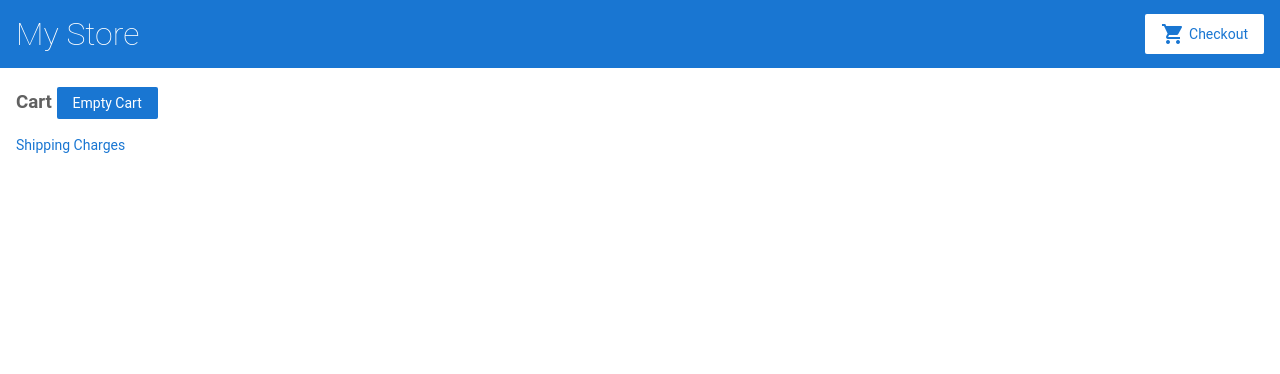
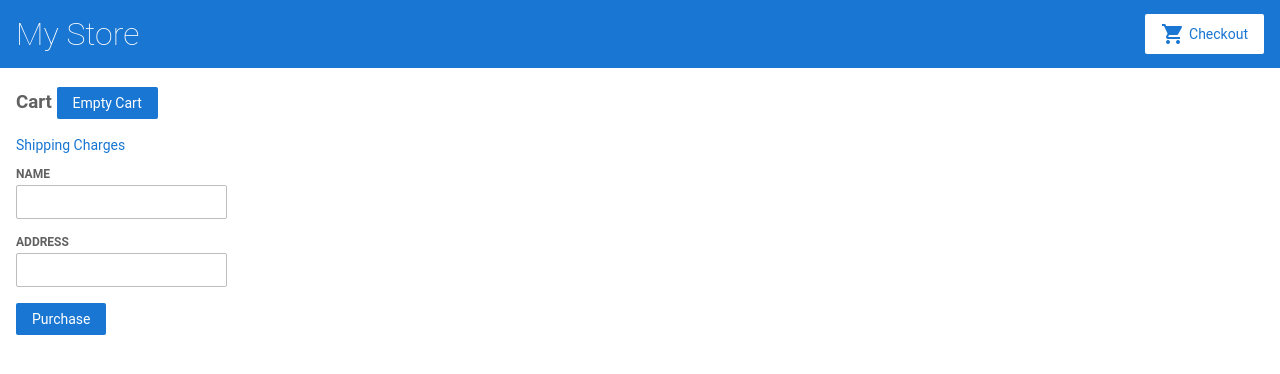
Before and after one commit to meetmahajan/angular-product-store, an Angular app: page /cart in a window 1280 px wide. Shown: the top 374 px of the page. Built offline with nearby package versions, Linux system fonts and the light colour scheme.

Commit message:
Form Component -- Usage

```diff
--- a/src/app/cart.service.ts
+++ b/src/app/cart.service.ts
@@ -17,7 +17,7 @@
     return this.items;
   }
 
-  clearCart() {z
+  clearCart() {
     this.items = [];
     return this.items;
   }
--- a/src/app/cart/cart.component.html
+++ b/src/app/cart/cart.component.html
@@ -16,3 +16,23 @@
   <span><b>Total : </b></span>
   <span>{{ subTotal | currency }}</span>
 </div>
+
+<form [formGroup]="checkoutForm" (ngSubmit)="onSubmit(checkoutForm.value)">
+
+  <div>
+    <label for="name">
+      Name
+    </label>
+    <input id="name" type="text" formControlName="name">
+  </div>
+
+  <div>
+    <label for="address">
+      Address
+    </label>
+    <input id="address" type="text" formControlName="address">
+  </div>
+
+  <button class="button" type="submit">Purchase</button>
+
+</form>
--- a/src/app/cart/cart.component.ts
+++ b/src/app/cart/cart.component.ts
@@ -1,4 +1,6 @@
 import { Component, OnInit } from '@angular/core';
+import { FormBuilder } from '@angular/forms';
+
 import { CartService } from '../cart.service';
 
 @Component({
@@ -9,22 +11,37 @@
 export class CartComponent implements OnInit {
   items;
   subTotal;
+  checkoutForm;
   constructor(
-    private cartService: CartService
-  ) { }
+    private cartService: CartService,
+    private formBuilder: FormBuilder
+  ) {
+    this.items = this.cartService.getItems();
+    this.checkoutForm = this.formBuilder.group({
+      name: '',
+      address: ''
+    });
+  }
 
   ngOnInit() {
     let total = 0;
     this.items = this.cartService.getItems();
-    this.items.forEach(function(element){
-      total = total+(+element.price);
+    this.items.forEach(function (element) {
+      total = total + (+element.price);
     });
     this.subTotal = total;
   }
-  clearCart(){
+  clearCart() {
     // console.log(item);
-    this.items = [];
+    this.items = this.cartService.clearCart();
     this.subTotal = null;
-    alert('Cart is empty')
+  }
+
+  onSubmit(customerData) {
+    // Process checkout data here
+    console.warn('Your order has been submitted', customerData);
+    this.clearCart();
+    // this.items = this.cartService.clearCart();
+    this.checkoutForm.reset();
   }
 }
```
